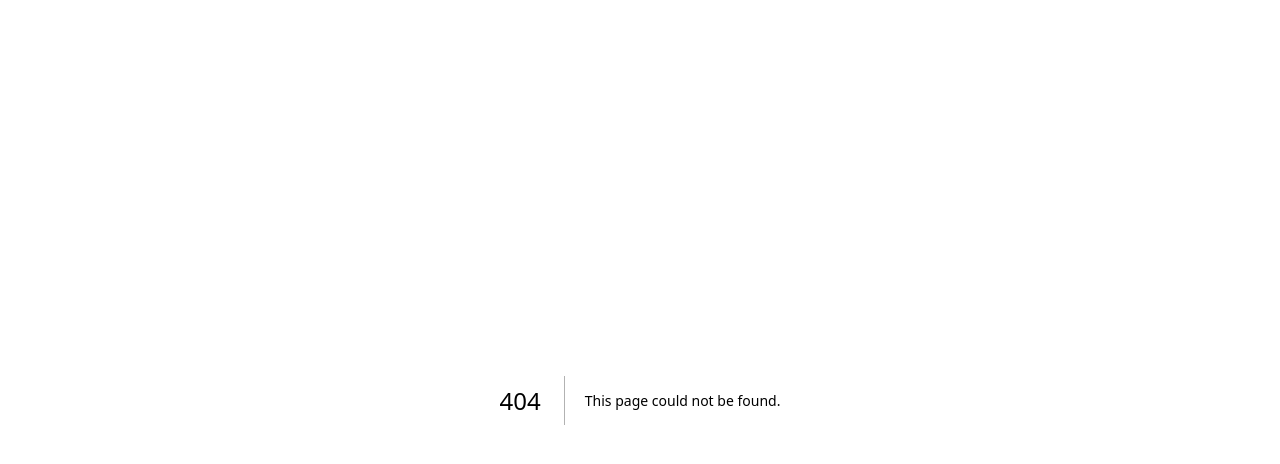
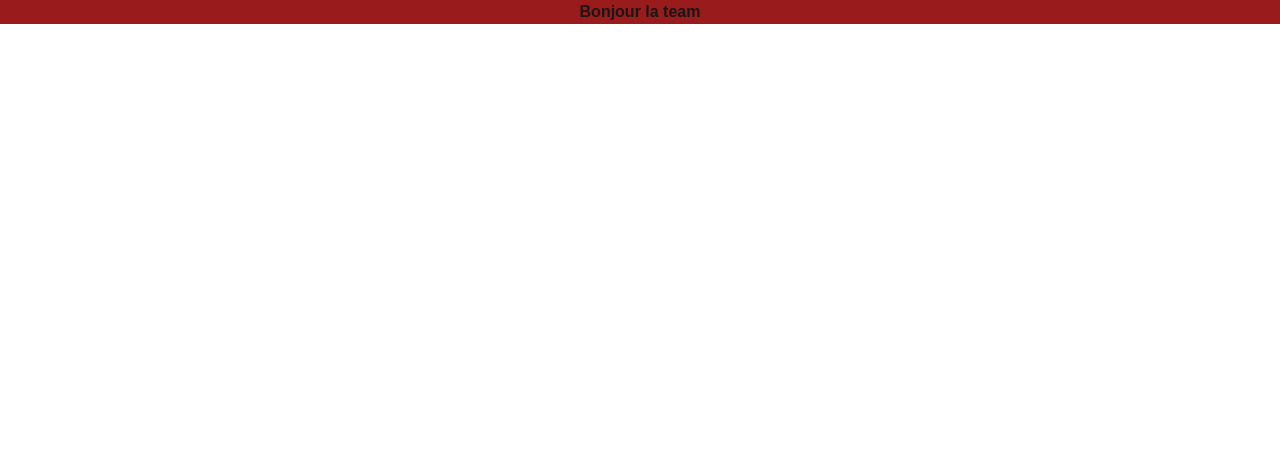
Before and after one commit to mandochrist13/restaurant, a Next.js app: page /propos in a window 1280 px wide. Before the commit this address had no page. Shown: the top 464 px of the page. Built offline with nearby package versions, Linux system fonts and the light colour scheme.

Commit message:
deuxième commit abaou

```diff
--- /dev/null
+++ b/app/propos/page.js
@@ -0,0 +1,7 @@
+export default function page() {
+  return (
+    <div>
+      <h1 className="text-center font-bold bg-red-800 text">Bonjour la team</h1>
+    </div>
+  );
+}
```
Also changed, not shown: app/a_propos/page.js (deleted).
